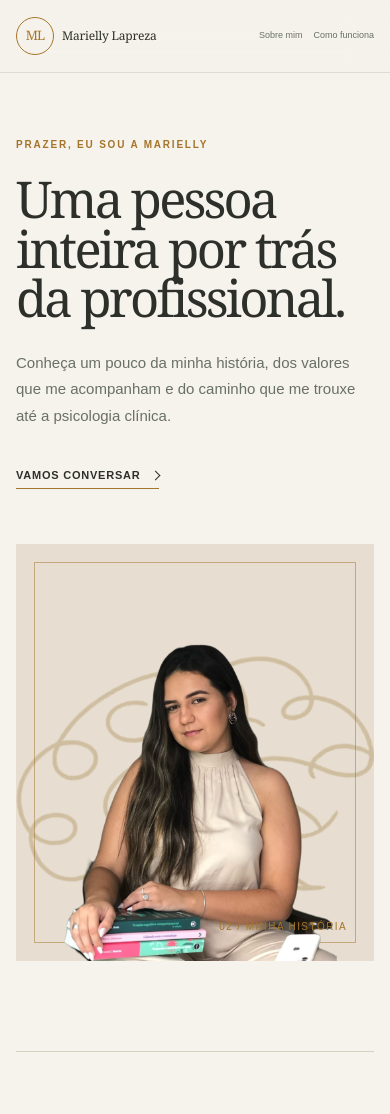
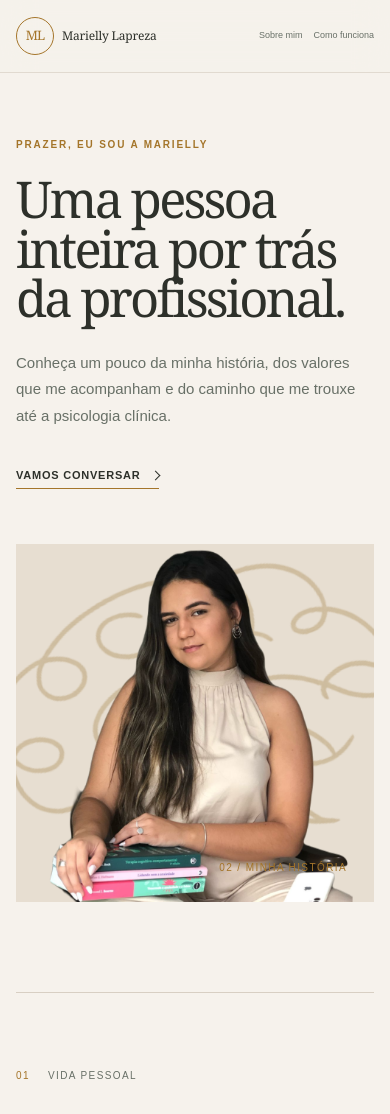
Before and after one commit to brenolapreza/marielly.com.br, a Next.js app: page /sobre-mim in a window 390 px wide. Shown: the top 1114 px of the page. Built offline with nearby package versions, Linux system fonts and the light colour scheme.

Commit message:
feat: ajustar recorte e edicao de imagens

```diff
--- a/content/site-content.json
+++ b/content/site-content.json
@@ -21,8 +21,9 @@
     "primaryButtonLabel": "Agendar conversa",
     "primaryButtonUrl": "https://wa.me/5511999999999",
     "secondaryButtonLabel": "Conhecer meu trabalho",
-    "image": "/marielly.png",
-    "imageAlt": "Marielly Lapreza, psicóloga clínica"
+    "image": "/marielly-home.jpg",
+    "imageAlt": "Marielly Lapreza sorrindo, sentada em uma poltrona",
+    "imageShape": "square"
   },
   "about": {
     "eyebrow": "Sobre mim",
@@ -32,7 +33,8 @@
       "Meu trabalho é oferecer um espaço acolhedor para você compreender o que sente, encontrar novos caminhos e viver com mais leveza."
     ],
     "image": "/image_help-01.png",
-    "imageAlt": "Atendimento de psicoterapia online"
+    "imageAlt": "Atendimento de psicoterapia online",
+    "imageShape": "square"
   },
   "aboutPage": {
     "eyebrow": "Prazer, eu sou a Marielly",
@@ -49,7 +51,8 @@
       "Na psicoterapia, ofereço um espaço seguro para compreender o que você sente, encontrar novos caminhos e caminhar no seu ritmo."
     ],
     "image": "/marielly.png",
-    "imageAlt": "Marielly Lapreza, psicóloga clínica"
+    "imageAlt": "Marielly Lapreza, psicóloga clínica",
+    "imageShape": "square"
   },
   "method": {
     "eyebrow": "Um processo possível",
--- a/src/app/(site)/page.tsx
+++ b/src/app/(site)/page.tsx
@@ -42,7 +42,7 @@ export default async function Home() {
           </div>
           <div className="hero-note"><span className="note-dot" /> Atendimento individual, 100% online</div>
         </div>
-        <div className="hero-visual">
+        <div className={`hero-visual image-${content.hero.imageShape}`}>
           <div className="visual-caption"><span>01</span><span>presença &amp; cuidado</span></div>
           <img src={content.hero.image} alt={content.hero.imageAlt} fetchPriority="high" />
         </div>
@@ -57,7 +57,7 @@ export default async function Home() {
       </section>
 
       <section className="about-section container section-grid" id="sobre">
-        <div className="about-visual image-frame">
+        <div className={`about-visual image-frame image-${content.about.imageShape}`}>
           <img src={content.about.image} alt={content.about.imageAlt} loading="lazy" />
           <span className="image-number">02 / sobre</span>
         </div>
--- a/src/app/(site)/sobre-mim/page.tsx
+++ b/src/app/(site)/sobre-mim/page.tsx
@@ -38,7 +38,7 @@ export default async function AboutPage() {
           <p className="about-page-intro">{content.aboutPage.intro}</p>
           <Link className="text-link" href="/#contato">Vamos conversar</Link>
         </div>
-        <div className="about-page-visual image-frame">
+        <div className={`about-page-visual image-frame image-${content.aboutPage.imageShape}`}>
           <img src={content.aboutPage.image} alt={content.aboutPage.imageAlt} fetchPriority="high" />
           <span className="image-number">02 / minha história</span>
         </div>
--- a/src/app/globals.css
+++ b/src/app/globals.css
@@ -36,19 +36,20 @@ h1 em { color: var(--page-accent, var(--site-accent)); font-style: italic; white
 .text-link { display: inline-flex; align-items: center; gap: 12px; border-bottom: 1px solid var(--page-accent, var(--site-accent)); padding-bottom: 5px; color: var(--page-ink, var(--site-ink)); font-size: 11px; font-weight: 700; letter-spacing: .07em; text-transform: uppercase; }
 .hero-note { display: flex; align-items: center; gap: 8px; margin-top: 75px; color: var(--page-muted, var(--site-muted)); font-size: 11px; letter-spacing: .04em; }
 .note-dot { width: 6px; height: 6px; border-radius: 50%; background: var(--page-sage, var(--site-sage)); }
-.hero-visual { position: relative; min-height: 520px; display: flex; align-items: end; justify-content: center; background: var(--page-surface, var(--site-surface)); }
-.hero-visual::before { position: absolute; top: 28px; left: 28px; width: calc(100% - 56px); height: calc(100% - 56px); border: 1px solid color-mix(in srgb, var(--page-accent, var(--site-accent)) 40%, transparent); content: ""; }
-.hero-visual img { position: relative; z-index: 1; width: 100%; height: 520px; object-fit: contain; object-position: center bottom; }
-.visual-caption { position: absolute; z-index: 2; top: 48px; right: 48px; left: 48px; display: flex; justify-content: space-between; color: var(--page-muted, var(--site-muted)); font-size: 9px; letter-spacing: .14em; text-transform: uppercase; }
+.hero-visual { position: relative; width: 100%; aspect-ratio: 1; overflow: hidden; background: var(--page-surface, var(--site-surface)); }
+.hero-visual.image-rectangle { aspect-ratio: 47 / 52; }
+.hero-visual::before { display: none; }
+.hero-visual img { display: block; width: 100%; height: 100%; object-fit: cover; object-position: center; }
+.visual-caption { position: absolute; z-index: 2; right: 18px; bottom: 18px; left: 18px; display: flex; justify-content: space-between; border-radius: 2px; background: color-mix(in srgb, var(--page-bg, var(--site-bg)) 88%, transparent); color: var(--page-ink, var(--site-ink)); padding: 9px 11px; font-size: 9px; letter-spacing: .14em; text-transform: uppercase; }
 .intro-strip { border-top: 1px solid var(--page-line, var(--site-line)); border-bottom: 1px solid var(--page-line, var(--site-line)); }
 .intro-grid { display: grid; grid-template-columns: repeat(3, 1fr); }
 .intro-grid p { display: flex; gap: 21px; align-items: center; margin: 0; padding: 22px 26px; color: var(--page-muted, var(--site-muted)); font-size: 11px; text-transform: uppercase; letter-spacing: .1em; }
 .intro-grid p + p { border-left: 1px solid var(--page-line, var(--site-line)); }
 .intro-grid span, .card-number, .image-number { color: var(--page-accent, var(--site-accent)); font-size: 10px; }
 .section-grid { display: grid; grid-template-columns: minmax(260px, .9fr) 1.1fr; align-items: center; gap: clamp(60px, 10vw, 145px); padding-top: 145px; padding-bottom: 145px; }
-.image-frame { position: relative; background: var(--page-surface, var(--site-surface)); }
-.image-frame::after { position: absolute; top: 18px; left: 18px; width: calc(100% - 36px); height: calc(100% - 36px); border: 1px solid color-mix(in srgb, var(--page-accent, var(--site-accent)) 50%, transparent); content: ""; }
-.about-visual { aspect-ratio: 1 / 1.08; }
+.image-frame { position: relative; overflow: hidden; background: var(--page-surface, var(--site-surface)); }
+.about-visual { aspect-ratio: 1; }
+.about-visual.image-rectangle { aspect-ratio: 1 / 1.08; }
 .about-visual img { position: relative; z-index: 1; display: block; width: 100%; height: 100%; object-fit: cover; }
 .about-visual .image-number { position: absolute; z-index: 2; right: 27px; bottom: 27px; font-size: 9px; letter-spacing: .14em; text-transform: uppercase; }
 .section-copy { max-width: 510px; }
@@ -104,8 +105,9 @@ h2 { margin-bottom: 27px; font-size: clamp(36px, 4.2vw, 59px); letter-spacing: -
 .about-page-copy { max-width: 650px; }
 .about-page-copy h1 { max-width: 650px; }
 .about-page-intro { max-width: 490px; margin-bottom: 33px; color: var(--page-muted, var(--site-muted)); font-size: 17px; line-height: 1.75; }
-.about-page-visual { max-width: 470px; aspect-ratio: .86; justify-self: end; }
-.about-page-visual img { position: relative; z-index: 1; display: block; width: 100%; height: 100%; object-fit: contain; object-position: center bottom; }
+.about-page-visual { max-width: 470px; aspect-ratio: 1; justify-self: end; }
+.about-page-visual.image-rectangle { aspect-ratio: .86; }
+.about-page-visual img { position: relative; z-index: 1; display: block; width: 100%; height: 100%; object-fit: cover; object-position: center; }
 .about-page-visual .image-number { position: absolute; z-index: 2; right: 27px; bottom: 27px; letter-spacing: .14em; text-transform: uppercase; }
 .story-section, .professional-grid { display: grid; grid-template-columns: minmax(170px, .38fr) 1fr; gap: clamp(45px, 10vw, 150px); }
 .story-section { border-top: 1px solid var(--page-line, var(--site-line)); padding-top: 105px; padding-bottom: 120px; }
@@ -155,6 +157,10 @@ h2 { margin-bottom: 27px; font-size: clamp(36px, 4.2vw, 59px); letter-spacing: -
 .cms-upload-button input { display: none; }
 .cms-upload-row > span { color: #879087; font-size: 10px; }
 .cms-upload-error { color: #a34236; font-size: 11px; }
+.cms-image-shape { display: grid; max-width: 300px; gap: 7px; }
+.cms-image-shape label { color: #657065; font-size: 10px; font-weight: 700; letter-spacing: .1em; text-transform: uppercase; }
+.cms-image-shape select { width: 100%; border: 1px solid #dfe1da; outline: 0; background: #fbfbf8; color: #2d302a; padding: 10px 12px; font-size: 13px; }
+.cms-image-shape select:focus { border-color: #a4752a; box-shadow: 0 0 0 3px rgba(164, 117, 42, .1); }
 .cms-field-group { align-content: start; border-top: 1px solid #e6e7e1; padding-top: 17px; }
 .cms-field-group-title { color: #a4752a; font-size: 10px; font-weight: 700; letter-spacing: .1em; text-transform: uppercase; }
 .cms-color-field { display: grid; grid-template-columns: 1fr 45px; gap: 8px; align-items: end; }
@@ -185,8 +191,6 @@ h2 { margin-bottom: 27px; font-size: clamp(36px, 4.2vw, 59px); letter-spacing: -
   .hero-copy { min-width: 0; padding: 0; }
   h1 { font-size: clamp(44px, 13vw, 72px); }
   .hero-note { margin-top: 42px; }
-  .hero-visual { min-height: 420px; }
-  .hero-visual img { height: 420px; }
   .intro-grid p { gap: 10px; padding: 18px 10px; font-size: 9px; line-height: 1.4; }
   .section-grid { grid-template-columns: 1fr; gap: 48px; padding-top: 90px; padding-bottom: 90px; }
   .about-visual { max-width: 430px; }
@@ -224,9 +228,7 @@ h2 { margin-bottom: 27px; font-size: clamp(36px, 4.2vw, 59px); letter-spacing: -
   .hero { gap: 32px; padding-top: 32px; padding-bottom: 52px; }
   .hero-actions, .contact-actions { align-items: stretch; flex-direction: column; gap: 19px; }
   .hero-actions .button, .contact-actions .button { width: 100%; }
-  .hero-visual { min-height: 385px; }
-  .hero-visual img { height: 385px; }
-  .visual-caption { top: 30px; right: 28px; left: 28px; }
+  .visual-caption { top: auto; right: 12px; bottom: 12px; left: 12px; }
   .intro-grid { display: grid; grid-template-columns: 1fr; gap: 0; }
   .intro-grid p { min-width: 0; display: flex; gap: 14px; padding: 15px 0; font-size: 10px; line-height: 1.3; }
   .intro-grid p span { display: block; margin: 0; }
@@ -271,8 +273,6 @@ h2 { margin-bottom: 27px; font-size: clamp(36px, 4.2vw, 59px); letter-spacing: -
   .brand-copy strong { max-width: 84px; overflow: hidden; text-overflow: ellipsis; font-size: 11px; white-space: nowrap; }
   .main-nav { gap: 8px; font-size: 8px; }
   .main-nav a:nth-child(2) { max-width: 74px; white-space: normal; text-align: center; }
-  .hero-visual { min-height: 350px; }
-  .hero-visual img { height: 350px; }
   .method-modal { padding-right: 21px; padding-left: 21px; }
   .cms-topbar { padding-right: 12px; padding-left: 12px; }
   .cms-top-actions { gap: 8px; }
--- a/src/app/lib/content.ts
+++ b/src/app/lib/content.ts
@@ -1,6 +1,8 @@
 import { promises as fs } from "node:fs";
 import path from "node:path";
 import { assertProductionStorage, hasBlobStorage, readPublicBlob, writePublicBlob } from "./storage";
+
+type ImageShape = "square" | "rectangle";
 
 export type SiteContent = {
   brand: {
@@ -27,6 +29,7 @@ export type SiteContent = {
     secondaryButtonLabel: string;
     image: string;
     imageAlt: string;
+    imageShape: ImageShape;
   };
   about: {
     eyebrow: string;
@@ -34,6 +37,7 @@ export type SiteContent = {
     paragraphs: string[];
     image: string;
     imageAlt: string;
+    imageShape: ImageShape;
   };
   aboutPage: {
     eyebrow: string;
@@ -45,6 +49,7 @@ export type SiteContent = {
     professionalParagraphs: string[];
     image: string;
     imageAlt: string;
+    imageShape: ImageShape;
   };
   method: {
     eyebrow: string;
@@ -98,8 +103,9 @@ const defaultSiteContent: SiteContent = {
     primaryButtonLabel: "Agendar conversa",
     primaryButtonUrl: "https://wa.me/5511999999999",
     secondaryButtonLabel: "Conhecer meu trabalho",
-    image: "/marielly.png",
-    imageAlt: "Marielly Lapreza, psicóloga clínica"
+    image: "/marielly-home.jpg",
+    imageAlt: "Marielly Lapreza sorrindo, sentada em uma poltrona",
+    imageShape: "square"
   },
   about: {
     eyebrow: "Sobre mim",
@@ -109,7 +115,8 @@ const defaultSiteContent: SiteContent = {
       "Meu trabalho é oferecer um espaço acolhedor para você compreender o que sente, encontrar novos caminhos e viver com mais leveza."
     ],
     image: "/image_help-01.png",
-    imageAlt: "Atendimento de psicoterapia online"
+    imageAlt: "Atendimento de psicoterapia online",
+    imageShape: "square"
   },
   aboutPage: {
     eyebrow: "Prazer, eu sou a Marielly",
@@ -126,7 +133,8 @@ const defaultSiteContent: SiteContent = {
       "Na psicoterapia, ofereço um espaço seguro para compreender o que você sente, encontrar novos caminhos e caminhar no seu ritmo."
     ],
     image: "/marielly.png",
-    imageAlt: "Marielly Lapreza, psicóloga clínica"
+    imageAlt: "Marielly Lapreza, psicóloga clínica",
+    imageShape: "square"
   },
   method: {
     eyebrow: "Um processo possível",
@@ -165,6 +173,7 @@ const isRecord = (value: unknown): value is Record<string, unknown> =>
   typeof value === "object" && value !== null && !Array.isArray(value);
 const color = (value: unknown, fallback: string) =>
   typeof value === "string" && /^#[0-9a-fA-F]{6}$/.test(value.trim()) ? value.trim() : fallback;
+const readImageShape = (value: unknown): ImageShape => value === "rectangle" ? "rectangle" : "square";
 const safeUrl = (value: unknown, fallback: string, allowMail = false) => {
   if (typeof value !== "string") return fallback;
   const candidate = value.trim();
@@ -196,6 +205,7 @@ function normalizeContent(input: unknown): SiteContent {
   const personalParagraphs = readParagraphs(aboutPage.personalParagraphs, defaultSiteContent.aboutPage.personalParagraphs);
   const professionalParagraphs = readParagraphs(aboutPage.professionalParagraphs, defaultSiteContent.aboutPage.professionalParagraphs);
   const rawCards = Array.isArray(method.cards) ? method.cards : [];
+  const heroImage = safeUrl(hero.image, defaultSiteContent.hero.image);
   const cards = rawCards.slice(0, 4).map((rawCard, index) => {
     const card = isRecord(rawCard) ? rawCard : {};
     const fallback = defaultSiteContent.method.cards[index] ?? defaultSiteContent.method.cards[0];
@@ -231,15 +241,18 @@ function normalizeContent(input: unknown): SiteContent {
       primaryButtonLabel: textLimit(hero.primaryButtonLabel, defaultSiteContent.hero.primaryButtonLabel, 50),
       primaryButtonUrl: safeUrl(hero.primaryButtonUrl, defaultSiteContent.hero.primaryButtonUrl, true),
       secondaryButtonLabel: textLimit(hero.secondaryButtonLabel, defaultSiteContent.hero.secondaryButtonLabel, 60),
-      image: safeUrl(hero.image, defaultSiteContent.hero.image),
-      imageAlt: textLimit(hero.imageAlt, defaultSiteContent.hero.imageAlt, 160)
+      // The previous bundled portrait was the homepage default; migrate saved CMS content too.
+      image: heroImage === "/marielly.png" ? defaultSiteContent.hero.image : heroImage,
+      imageAlt: textLimit(hero.imageAlt, defaultSiteContent.hero.imageAlt, 160),
+      imageShape: readImageShape(hero.imageShape)
     },
     about: {
       eyebrow: textLimit(about.eyebrow, defaultSiteContent.about.eyebrow, 80),
       title: textLimit(about.title, defaultSiteContent.about.title, 180),
       paragraphs: paragraphs.length ? paragraphs : defaultSiteContent.about.paragraphs,
       image: safeUrl(about.image, defaultSiteContent.about.image),
-      imageAlt: textLimit(about.imageAlt, defaultSiteContent.about.imageAlt, 160)
+      imageAlt: textLimit(about.imageAlt, defaultSiteContent.about.imageAlt, 160),
+      imageShape: readImageShape(about.imageShape)
     },
     aboutPage: {
       eyebrow: textLimit(aboutPage.eyebrow, defaultSiteContent.aboutPage.eyebrow, 80),
@@ -250,7 +263,8 @@ function normalizeContent(input: unknown): SiteContent {
       professionalTitle: textLimit(aboutPage.professionalTitle, defaultSiteContent.aboutPage.professionalTitle, 160),
       professionalParagraphs: professionalParagraphs.length ? professionalParagraphs : defaultSiteContent.aboutPage.professionalParagraphs,
       image: safeUrl(aboutPage.image, defaultSiteContent.aboutPage.image),
-      imageAlt: textLimit(aboutPage.imageAlt, defaultSiteContent.aboutPage.imageAlt, 160)
+      imageAlt: textLimit(aboutPage.imageAlt, defaultSiteContent.aboutPage.imageAlt, 160),
+      imageShape: readImageShape(aboutPage.imageShape)
     },
     method: {
       eyebrow: textLimit(method.eyebrow, defaultSiteContent.method.eyebrow, 80),
```
Also changed, not shown: src/app/configurar/editor.tsx (+5 -5 lines), public/marielly-home.jpg (added).
